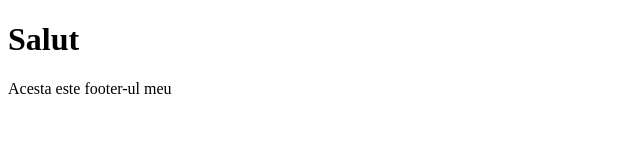
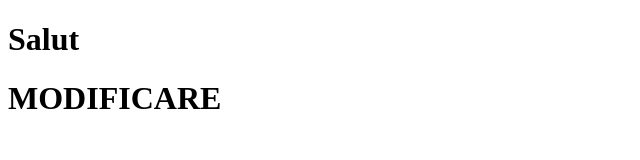
Before and after one commit to sofabond/ProiectGitHub, a plain HTML site: page index.html in a window 1280 px wide. Shown: the whole page, without its empty margins (0-640 px from the left). Drawn offline with Linux system fonts and the light colour scheme.

Commit message:
MODIFICARE

```diff
--- a/index.html
+++ b/index.html
@@ -9,8 +9,8 @@
     <header>
         <h1> Salut </h1>
     </header>
-    <footer>
-  <p>Acesta este footer-ul meu</p>
-</footer>
+ <footer>
+    <h1>MODIFICARE</h1>
+ </footer>
 </body>
 </html>
```
